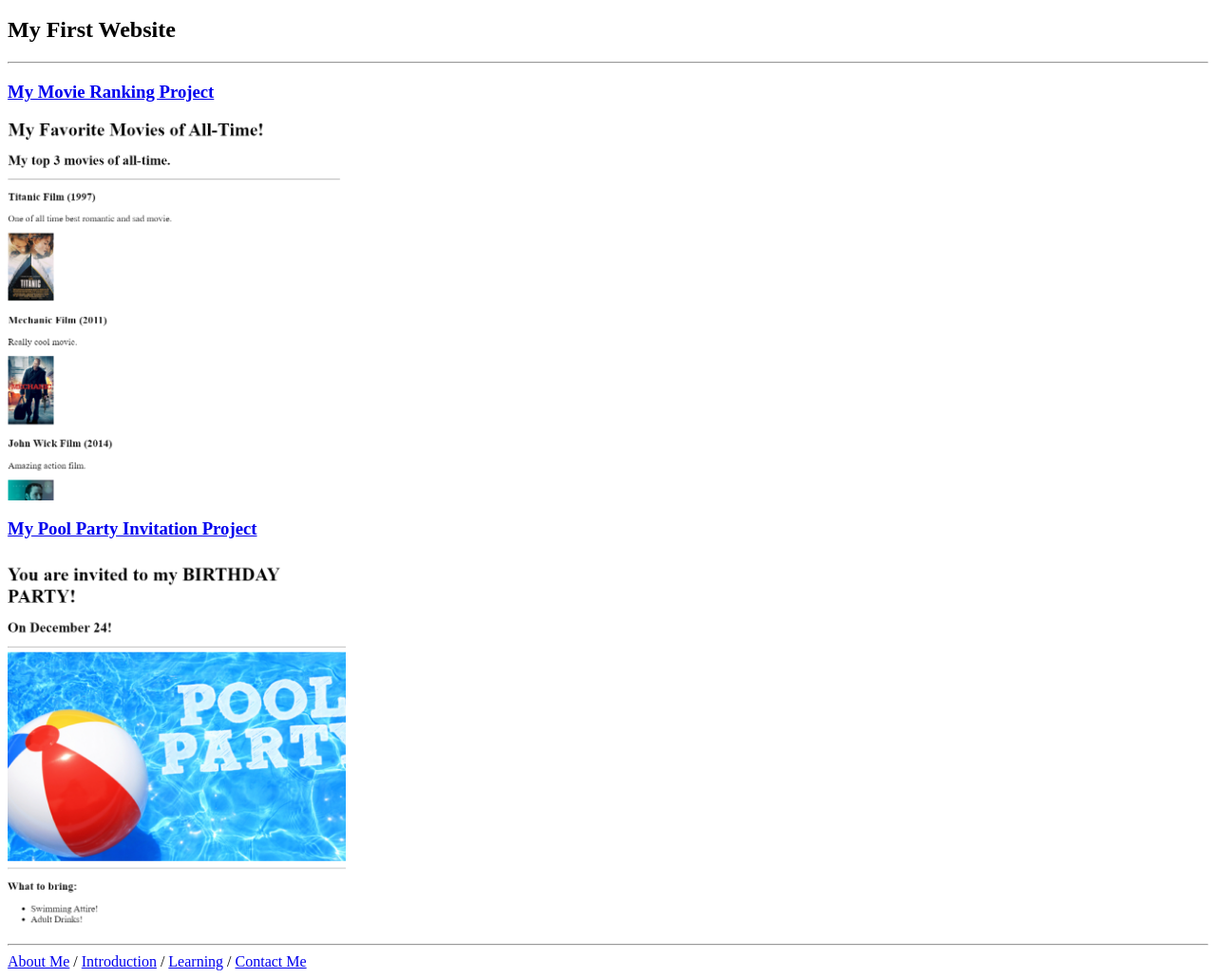
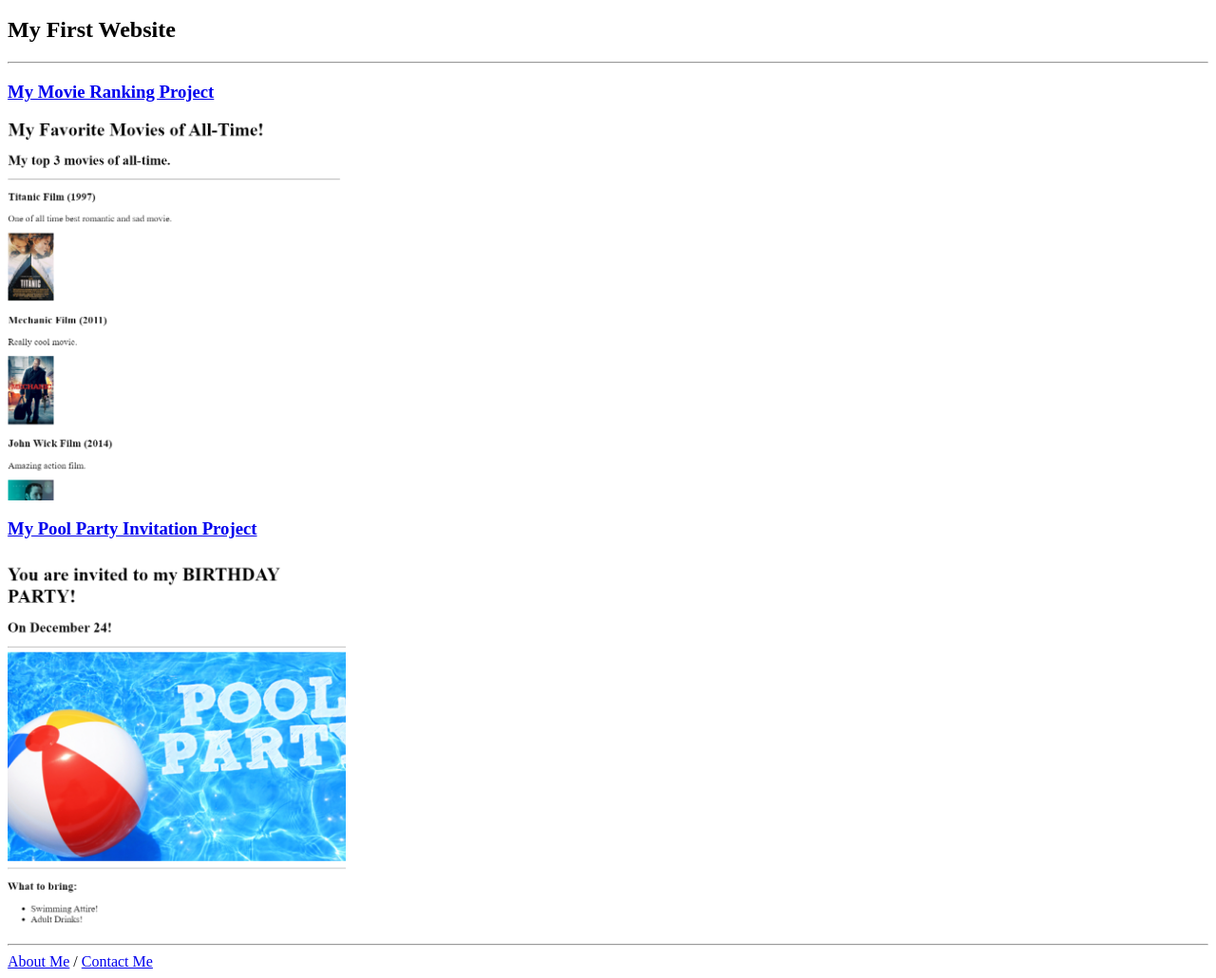
Before and after one commit to ChristianPe2124/html-portforlio, a plain HTML site: page index.html in a window 1280 px wide. Shown: the part 48-1078 px from the top of the page at 95% size. Drawn offline with Linux system fonts and the light colour scheme.

Commit message:
new Changes made

```diff
--- a/index.html
+++ b/index.html
@@ -17,8 +17,6 @@
         <img src="./assets/images/pool-party-project.png" height="400" alt="Pool party project photo"/>
     <hr />
     <a href="./public/about.html">About Me</a> /
-    <a href="./public/contact.html">Introduction</a> /
-    <a href="./public/contact.html">Learning</a> /
     <a href="./public/contact.html">Contact Me</a>
 </body>
 </html>
```
